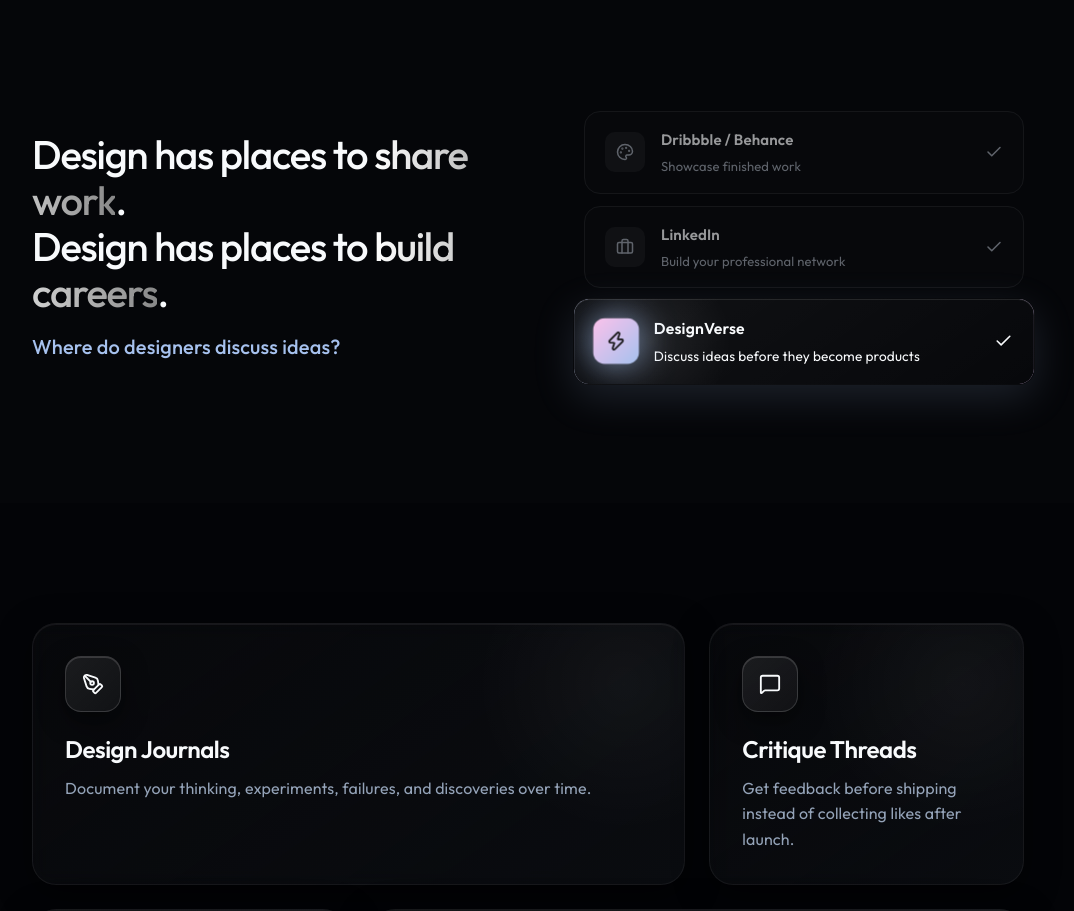
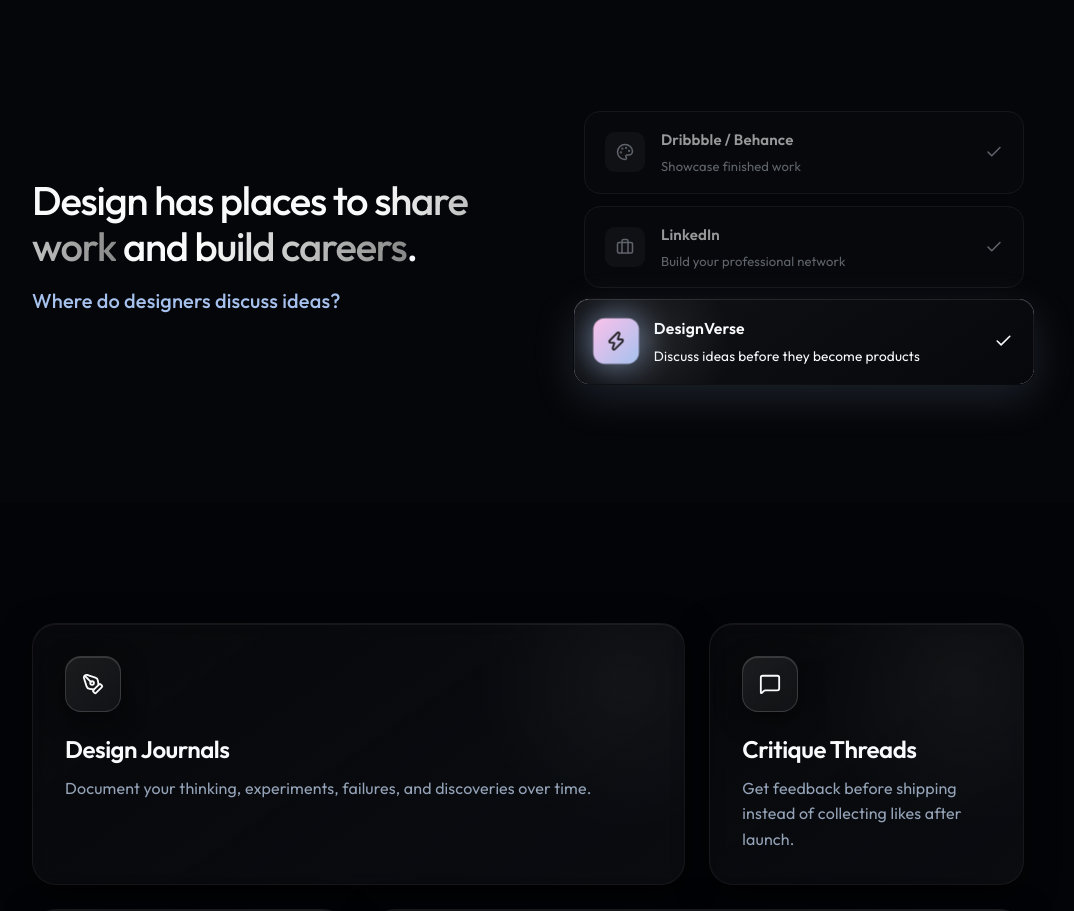
Before and after one commit to itssara06/knot, a React (Vite) app: page / in a window 1280 px wide. Shown: the part 2040-2951 px from the top of the page, without its empty margins (112-1186 px from the left). Built offline with nearby package versions, Linux system fonts and the light colour scheme.

Commit message:
copy: combine manifesto sentences and align left

```diff
--- a/src/App.jsx
+++ b/src/App.jsx
@@ -363,12 +363,11 @@ function App() {
           variants={staggerContainer}
         >
           <div className="container flex-row">
-            <motion.div variants={fadeUp} className="manifesto-content">
+            <motion.div variants={fadeUp} className="manifesto-content text-left" style={{ textAlign: 'left' }}>
               <h2 className="section-title">
-                Design has places to <span className="text-glow">share work</span>.<br/>
-                Design has places to <span className="text-glow">build careers</span>.
+                Design has places to <span className="text-glow">share work</span> and <span className="text-glow">build careers</span>.
               </h2>
-              <p className="mt-4 text-lg" style={{ color: '#a6c1ee', fontWeight: 500, fontSize: '1.25rem' }}>
+              <p className="mt-4 text-lg" style={{ color: '#a6c1ee', fontWeight: 500, fontSize: '1.25rem', textAlign: 'left' }}>
                 Where do designers discuss ideas?
               </p>
             </motion.div>
```
